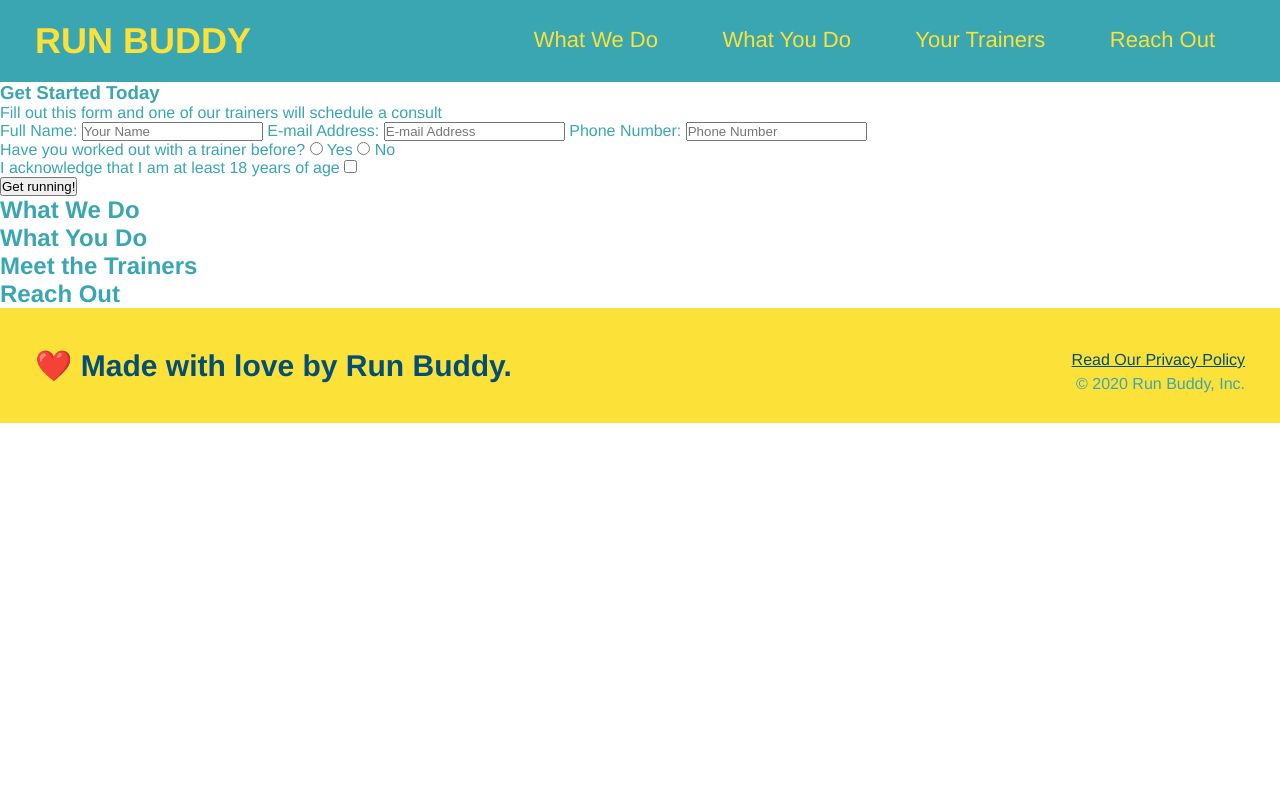
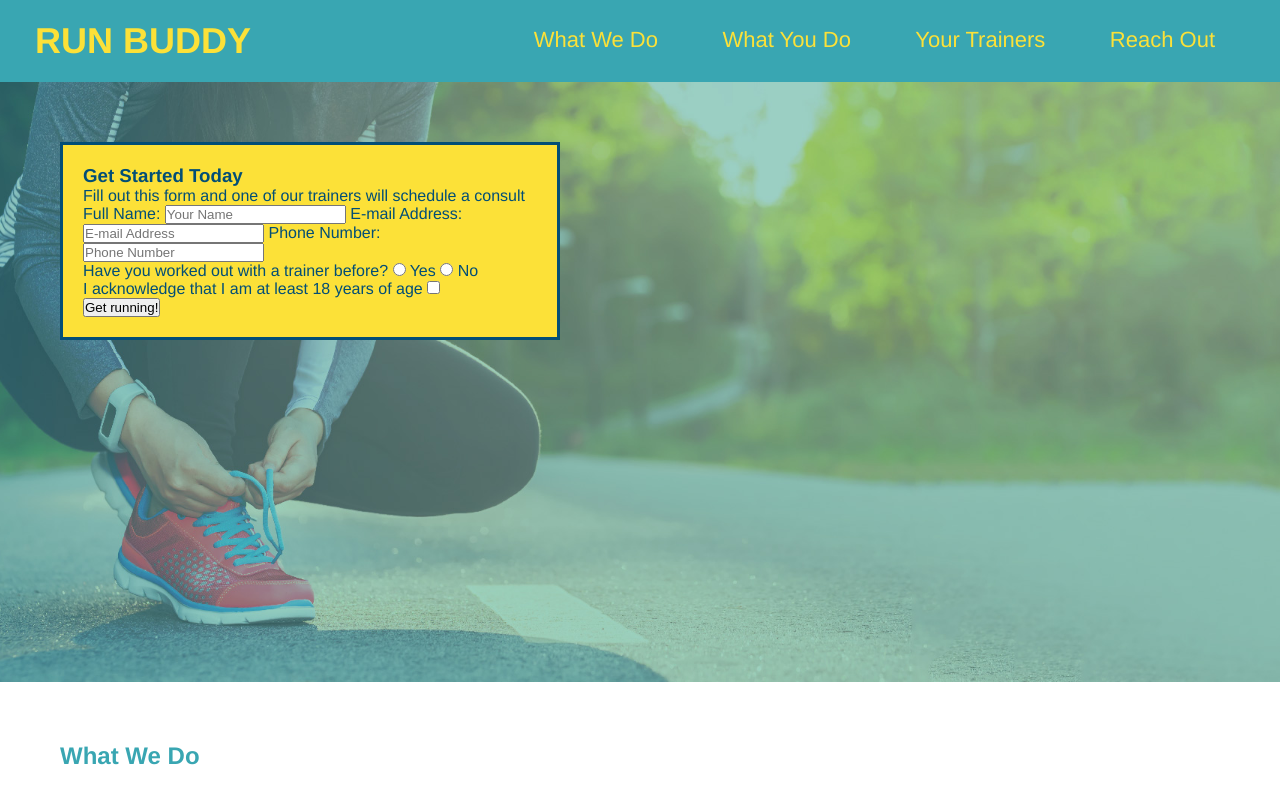
Before and after one commit to RussTracy/Run-Buddy, a plain HTML site: page index.html in a window 1280 px wide. Shown: the top 800 px of the page. Drawn offline with Linux system fonts and the light colour scheme.

Commit message:
Added Hero Styling

```diff
--- a/assets/css/style.css
+++ b/assets/css/style.css
@@ -1,3 +1,4 @@
+/* Global Styles */
 * {
      margin: 0;
      padding: 0;
@@ -7,7 +8,12 @@ body{
      color: #39a6b2;
      font-family: Helvetica, Arial, sans-serif;
 }
-/* apply styles to <header> */
+section {
+     padding: 60px;
+}
+/* End Global styles */
+
+/* Header Styles */
 header{
      padding: 20px 35px;
      background-color: #39a6b2;
@@ -35,6 +41,9 @@ header nav ul li a{
      font-weight: lighter;
      font-size: 22px;
 }
+/* End Header Styles */
+
+/* Footer Styles */
 footer{
      background: #fce138;
      width: 100%;
@@ -54,3 +63,20 @@ footer div{
 footer a{
      color: #024e76;
 }
+/* End Footer Styles */
+
+/* Hero Styles */
+.hero {
+     background-image: url("../images/hero-bg.jpg");
+     background-size: cover;
+     background-position: center;
+     height: 600px;
+}
+.hero-form{
+     background-color: #fce138;
+     padding: 20px;
+     width: 500px;
+     color: #024e76;
+     border: solid 3px #024e76;
+}
+/* End Hero Styles */
--- a/index.html
+++ b/index.html
@@ -34,8 +34,8 @@
         </nav>
     </header>
     <!-- hero/jumbotron -->
-    <section>
-        <div>
+    <section class="hero">
+        <div class="hero-form">
             <h3>Get Started Today</h3>
             <p>Fill out this form and one of our trainers will schedule a consult</p>
             <form>
```
Also changed, not shown: assets/images/hero-bg.jpg (added). Lines whose indentation alone changed are shown as unchanged.
